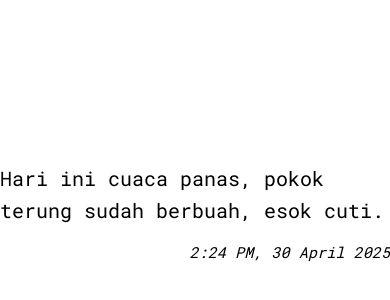
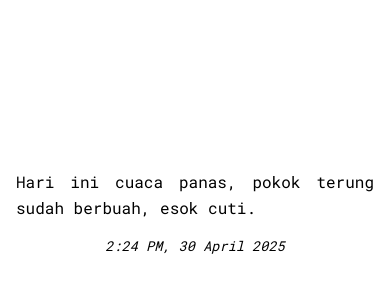
Before and after one commit to blackrosezy/blackrosezy.github.io, a plain HTML site: page index.html in a window 390 px wide. Shown: the part 210-510 px from the top of the page. Drawn offline with Linux system fonts and the light colour scheme.

Commit message:
Add mobile friendly

```diff
--- a/index.html
+++ b/index.html
@@ -11,7 +11,7 @@
       padding: 0;
       background-color: #ffffff;
       font-family: 'Roboto Mono', monospace;
-      height: 100vh;
+      min-height: 100vh;
       display: flex;
       flex-direction: column;
       justify-content: center;
@@ -22,20 +22,31 @@
     .container {
       max-width: 600px;
       width: 100%;
-      padding: 0 1rem;
+      padding: 1rem;
+      box-sizing: border-box;
     }
 
     .text {
-      font-size: 1.25rem;
+      font-size: clamp(1rem, 2.5vw, 1.25rem);
       text-align: left;
       line-height: 1.6;
     }
 
     .timestamp {
       margin-top: 1rem;
-      font-size: 0.95rem;
+      font-size: clamp(0.85rem, 2vw, 0.95rem);
       font-style: italic;
       text-align: right;
+    }
+
+    @media (max-width: 480px) {
+      .text {
+        text-align: justify;
+      }
+
+      .timestamp {
+        text-align: center;
+      }
     }
   </style>
 </head>
```
Also changed, not shown: pokok-terung.jpg (deleted).
